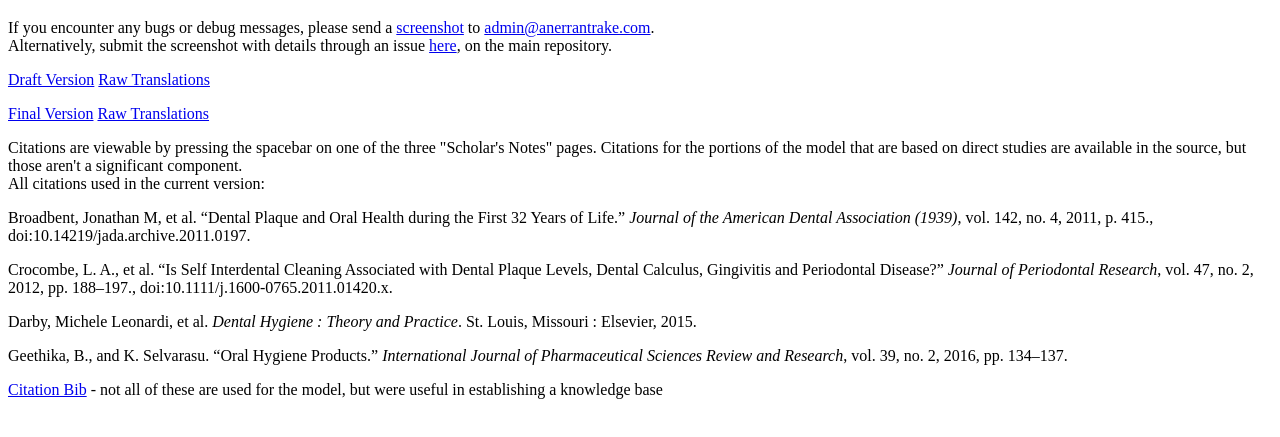
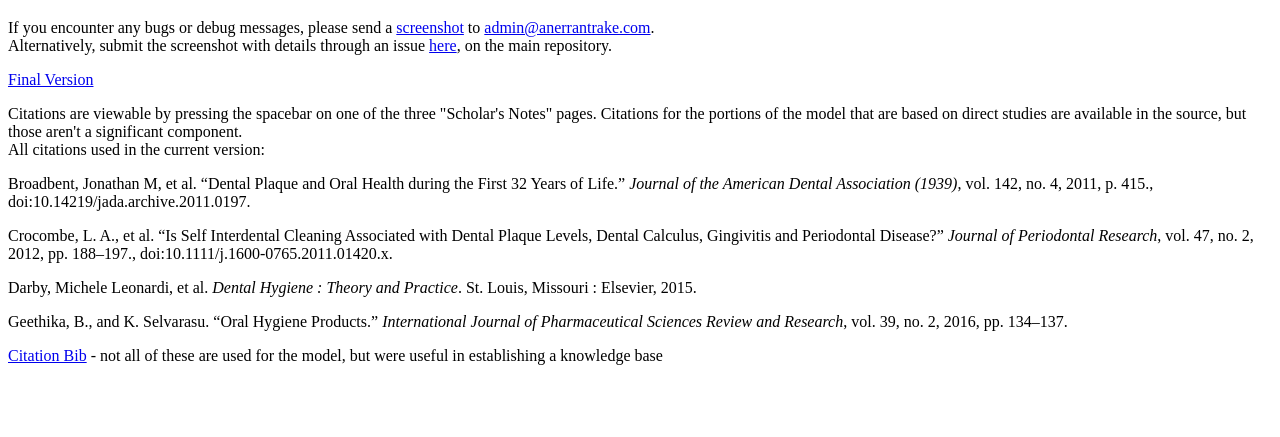
Before and after one commit to AnErrantRake/ameloblast, a plain HTML site: page index.html in a window 1280 px wide. Shown: the part 61-498 px from the top of the page. Drawn offline with Linux system fonts and the light colour scheme.

Commit message:
Remove draft references in index

```diff
--- a/index.html
+++ b/index.html
@@ -21,10 +21,7 @@
           Alternatively, submit the screenshot with details through an issue <a href="https://github.com/AnErrantRake/ameloblast/issues/new" target="_blank">here</a>, on the main repository.
         </p>
         <p>
-            <a href="draft/main.html">Draft Version</a> <a href="https://github.com/AnErrantRake/ameloblast/blob/5cbb68f51b143c3b10846a820424c7b02f9ba5a5/draft/data/information.js">Raw Translations</a>
-        </p>
-        <p>
-          <a href="prod/main.html">Final Version</a> <a href="https://github.com/AnErrantRake/ameloblast/blob/master/prod/data/information.js">Raw Translations</a>
+          <a href="prod/main.html">Final Version</a>
         </p>
         <p>
           Citations are viewable by pressing the spacebar on one of the three "Scholar's Notes" pages.
```
